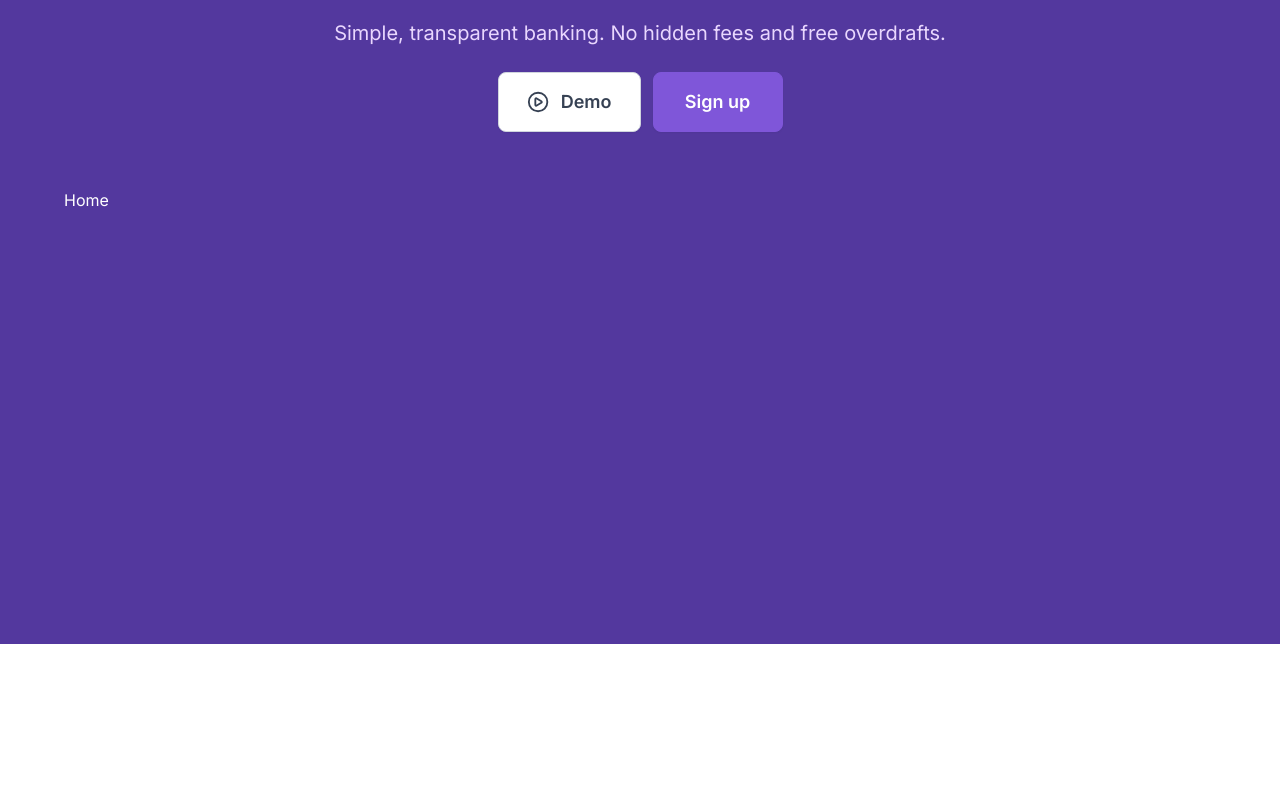
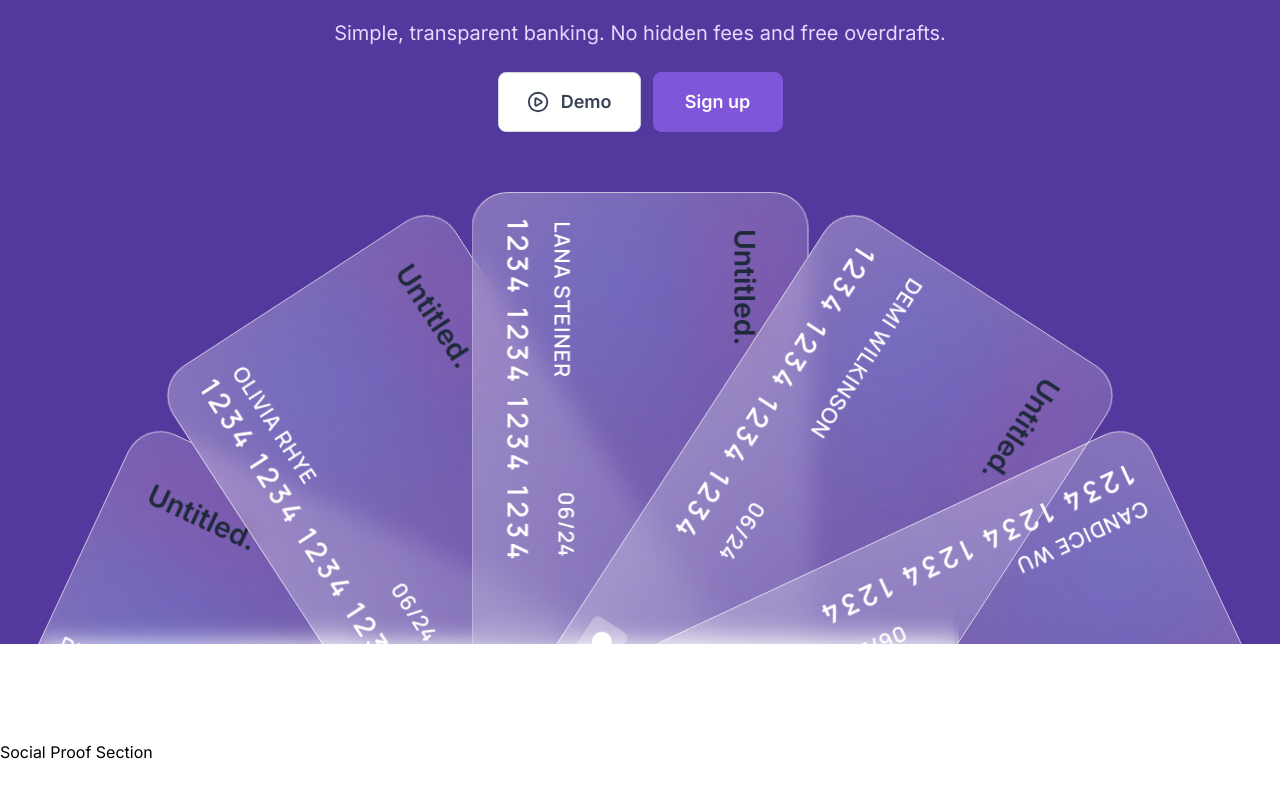
Before and after one commit to marleyDip/DeshIt-BD-Job-Assignment, a React (Vite) app: page / in a window 1280 px wide. Shown: the part 430-1228 px from the top of the page. Before the commit the page ends 1074 px from the top, so only its background shows below. Built offline with nearby package versions, Linux system fonts and the light colour scheme.

Commit message:
Hero Bottom Section

```diff
--- /dev/null
+++ b/src/components/GlassCard.jsx
@@ -0,0 +1,19 @@
+// GlassCard.jsx
+import React from "react";
+
+const GlassCard = ({ children }) => {
+  return (
+    <div className="relative w-[337px] h-[560px] rounded-[36px] overflow-hidden bg-gradient-to-br from-white/30 to-white/10 backdrop-blur-md shadow-[14.18px_17.72px_28.35px_0_rgba(0 , 0 , 0 , 0.05)] border border-white/60">
+      <div className="absolute inset-0 pointer-events-none">
+        {/* Top left light glare */}
+        <div className="absolute top-0 left-14 w-1/2 h-1/3 bg-blue-500/10 blur-2xl rounded-full" />
+
+        {/* Bottom right glow */}
+        <div className="absolute top-0 right-0 w-1/3 h-1/3 bg-pink-500/5 blur-xl rounded-full" />
+      </div>
+      {children}
+    </div>
+  );
+};
+
+export default GlassCard;
--- a/src/components/Hero.jsx
+++ b/src/components/Hero.jsx
@@ -1,10 +1,20 @@
 import { CirclePlay } from "lucide-react";
+import GlassCard from "./GlassCard";
+
+const cards = [
+  { name: "Olivia Rhye", number: "1234 1234 1234 1234", expiry: "06/24" },
+  { name: "Lana Steiner", number: "1234 1234 1234 1234", expiry: "06/24" },
+  { name: "Demi Wilkinson", number: "1234 1234 1234 1234", expiry: "06/24" },
+  { name: "Candice Wu", number: "1234 1234 1234 1234", expiry: "06/24" },
+  { name: "Phoebe Howard", number: "1234 1234 1234 1234", expiry: "06/24" },
+];
 
 const Hero = () => {
   return (
     <section className="bg-[#53389E] h-[1074px] max-w-[1440px] mx-auto">
       <div className="max-padd-container pt-20 h-full">
         <div className="flex flex-col gap-8 pt-16 sm:pt-24 md:pt-32">
+          {/* top - info */}
           <div className="h-[378px] px-2 sm:px-6 md:px-8 flex flex-col items-start md:items-center gap-6 py-8 md:py-0">
             <div className="max-w-3xl flex flex-col gap-4">
               <p className="md:font-semibold text-base md:text-lg leading-6 md:leading-7 tracking-normal text-left md:text-center text-[#E9D7FE]">
@@ -22,7 +32,7 @@ const Hero = () => {
 
             <div className="flex flex-col sm:flex-row gap-4 sm:gap-x-3 w-full sm:justify-start md:justify-center">
               {/* Demo Button */}
-              <button className="w-full sm:w-[143px] h-[60px] px-7 py-4 rounded-lg border border-[#D0D5DD] shadow-[0_1px_2px_0_#1018280D] flex items-center justify-center gap-3 opacity-100 bg-white">
+              <button className="w-full sm:w-[143px] h-[60px] px-7 py-4 rounded-lg border border-[#D0D5DD] shadow-[0_1px_2px_0_#1018280D] flex items-center justify-center gap-3 opacity-100 bg-white cursor-pointer">
                 <CirclePlay size={24} className="text-gray-700" />
                 <p className=" font-semibold text-lg leading-[28px] tracking-normal text-gray-700">
                   Demo
@@ -30,7 +40,7 @@ const Hero = () => {
               </button>
 
               {/* Sign Up Button */}
-              <button className="w-full sm:w-[130px] h-[60px] px-7 py-4 rounded-lg border border-[#7F56D9] shadow-[0_1px_2px_0_#1018280D] flex items-center justify-center opacity-100 bg-[#7F56D9]">
+              <button className="w-full sm:w-[130px] h-[60px] px-7 py-4 rounded-lg border border-[#7F56D9] shadow-[0_1px_2px_0_#1018280D] flex items-center justify-center opacity-100 bg-[#7F56D9] cursor-pointer">
                 <p className="font-semibold text-lg leading-[28px] tracking-normal text-white">
                   Sign up
                 </p>
@@ -38,7 +48,122 @@ const Hero = () => {
             </div>
           </div>
 
-          <div className="h-[456px] px-8">Home</div>
+          {/* bottom - card */}
+          <div className="flex items-center justify-center h-[456px] overflow-hidden  relative">
+            <div className="absolute -rotate-[65deg] top-1/2 right-[62%] -translate-y-[1%]">
+              <GlassCard>
+                <div className="flex flex-col items-center h-full text-center">
+                  <h5 className="rotate-90 absolute top-20 right-1 font-semibold text-[28.35px] leading-[100%] tracking-[0em] text-gray-800 dark:text-white">
+                    Untitled.
+                  </h5>
+
+                  <h2 className="rotate-90 absolute top-24 left-3 font-[Manrope] font-semibold text-[21.27px] leading-[100%] tracking-[0.05em] uppercase text-white">
+                    Phoenix Baker
+                  </h2>
+
+                  <p className="rotate-90 absolute bottom-54 right-52 font-[Manrope] font-semibold text-[21.27px] leading-[100%] tracking-[0.05em]">
+                    06/24
+                  </p>
+
+                  <p className="rotate-90 absolute top-46 -left-32 font-[Manrope] font-semibold text-[28.35px] leading-[100%] tracking-[0.15em] text-white">
+                    1234 1234 1234 1234
+                  </p>
+                </div>
+              </GlassCard>
+            </div>
+
+            <div className="absolute -rotate-[33deg] top-1/2 right-[52%] -translate-y-[30%]">
+              <GlassCard>
+                <div className="flex flex-col items-center h-full text-center">
+                  <h5 className="rotate-90 absolute top-20 right-1 font-semibold text-[28.35px] leading-[100%] tracking-[0em] text-gray-800 dark:text-white">
+                    Untitled.
+                  </h5>
+
+                  <h2 className="rotate-90 absolute top-22 left-3 font-[Manrope] font-semibold text-[21.27px] leading-[100%] tracking-[0.05em] uppercase text-white">
+                    OLIVIA RHYE
+                  </h2>
+
+                  <p className="rotate-90 absolute bottom-54 right-52 font-[Manrope] font-semibold text-[21.27px] leading-[100%] tracking-[0.05em]">
+                    06/24
+                  </p>
+
+                  <p className="rotate-90 absolute top-46 -left-32 font-[Manrope] font-semibold text-[28.35px] leading-[100%] tracking-[0.15em] text-white">
+                    1234 1234 1234 1234
+                  </p>
+                </div>
+              </GlassCard>
+            </div>
+
+            <div className="absolute top-1/2 left-1/2 -translate-x-1/2  -translate-y-[40%]">
+              <GlassCard>
+                <div className="flex flex-col items-center h-full text-center">
+                  <h5 className="rotate-90 absolute top-20 right-1 font-semibold text-[28.35px] leading-[100%] tracking-[0em] text-gray-800 dark:text-white">
+                    Untitled.
+                  </h5>
+
+                  <h2 className="rotate-90 absolute top-24 left-3 font-[Manrope] font-semibold text-[21.27px] leading-[100%] tracking-[0.05em] uppercase text-white">
+                    Lana Steiner
+                  </h2>
+
+                  <p className="rotate-90 absolute bottom-54 right-52 font-[Manrope] font-semibold text-[21.27px] leading-[100%] tracking-[0.05em]">
+                    06/24
+                  </p>
+
+                  <p className="rotate-90 absolute top-46 -left-32 font-[Manrope] font-semibold text-[28.35px] leading-[100%] tracking-[0.15em] text-white">
+                    1234 1234 1234 1234
+                  </p>
+                </div>
+              </GlassCard>
+            </div>
+
+            <div className="absolute rotate-[33deg] top-1/2 left-[52%] -translate-y-[30%]">
+              <GlassCard>
+                <div className="flex flex-col items-center h-full text-center">
+                  <h5 className="rotate-90 absolute top-20 right-1 font-semibold text-[28.35px] leading-[100%] tracking-[0em] text-gray-800 dark:text-white">
+                    Untitled.
+                  </h5>
+
+                  <h2 className="rotate-90 absolute top-27 left-3 font-[Manrope] font-semibold text-[21.27px] leading-[100%] tracking-[0.05em] uppercase text-white">
+                    Demi Wilkinson
+                  </h2>
+
+                  <p className="rotate-90 absolute bottom-54 right-52 font-[Manrope] font-semibold text-[21.27px] leading-[100%] tracking-[0.05em]">
+                    06/24
+                  </p>
+
+                  <p className="rotate-90 absolute top-46 -left-32 font-[Manrope] font-semibold text-[28.35px] leading-[100%] tracking-[0.15em] text-white">
+                    1234 1234 1234 1234
+                  </p>
+
+                  <div className="absolute top-120 left-4 w-10 h-10 rounded-md bg-white/30 flex items-center justify-center">
+                    <div className="w-5 h-5 rounded-full bg-white" />
+                  </div>
+                </div>
+              </GlassCard>
+            </div>
+
+            <div className="absolute rotate-[65deg] top-1/2 left-[62%] -translate-y-[1%] ">
+              <GlassCard>
+                <div className="flex flex-col items-center h-full text-center">
+                  <h5 className="rotate-90 absolute top-20 right-1 font-semibold text-[28.35px] leading-[100%] tracking-[0em] text-gray-800 dark:text-white">
+                    Untitled.
+                  </h5>
+
+                  <h2 className="rotate-90 absolute top-22 left-3 font-[Manrope] font-semibold text-[21.27px] leading-[100%] tracking-[0.05em] uppercase text-white">
+                    Candice wu
+                  </h2>
+
+                  <p className="rotate-90 absolute bottom-54 right-52 font-[Manrope] font-semibold text-[21.27px] leading-[100%] tracking-[0.05em]">
+                    06/24
+                  </p>
+
+                  <p className="rotate-90 absolute top-46 -left-32 font-[Manrope] font-semibold text-[28.35px] leading-[100%] tracking-[0.15em] text-white">
+                    1234 1234 1234 1234
+                  </p>
+                </div>
+              </GlassCard>
+            </div>
+          </div>
         </div>
       </div>
     </section>
--- /dev/null
+++ b/src/components/Social.jsx
@@ -0,0 +1,11 @@
+import React from "react";
+
+const Social = () => {
+  return (
+    <div className="h-[296px] py-24 max-w-[1440px] mx-auto text-black">
+      Social Proof Section
+    </div>
+  );
+};
+
+export default Social;
--- a/src/index.css
+++ b/src/index.css
@@ -1,4 +1,6 @@
 @import url('https://fonts.googleapis.com/css2?family=Inter:ital,opsz,wght@0,14..32,100..900;1,14..32,100..900&display=swap');
+@import url('https://fonts.googleapis.com/css2?family=Manrope:wght@400;500;600;700&display=swap');
+
 
 @import "tailwindcss";
 
--- a/src/pages/Home.jsx
+++ b/src/pages/Home.jsx
@@ -1,9 +1,11 @@
 import Hero from "../components/Hero";
+import Social from "../components/Social";
 
 const Home = () => {
   return (
     <div className="">
       <Hero />
+      <Social />
     </div>
   );
 };
```
